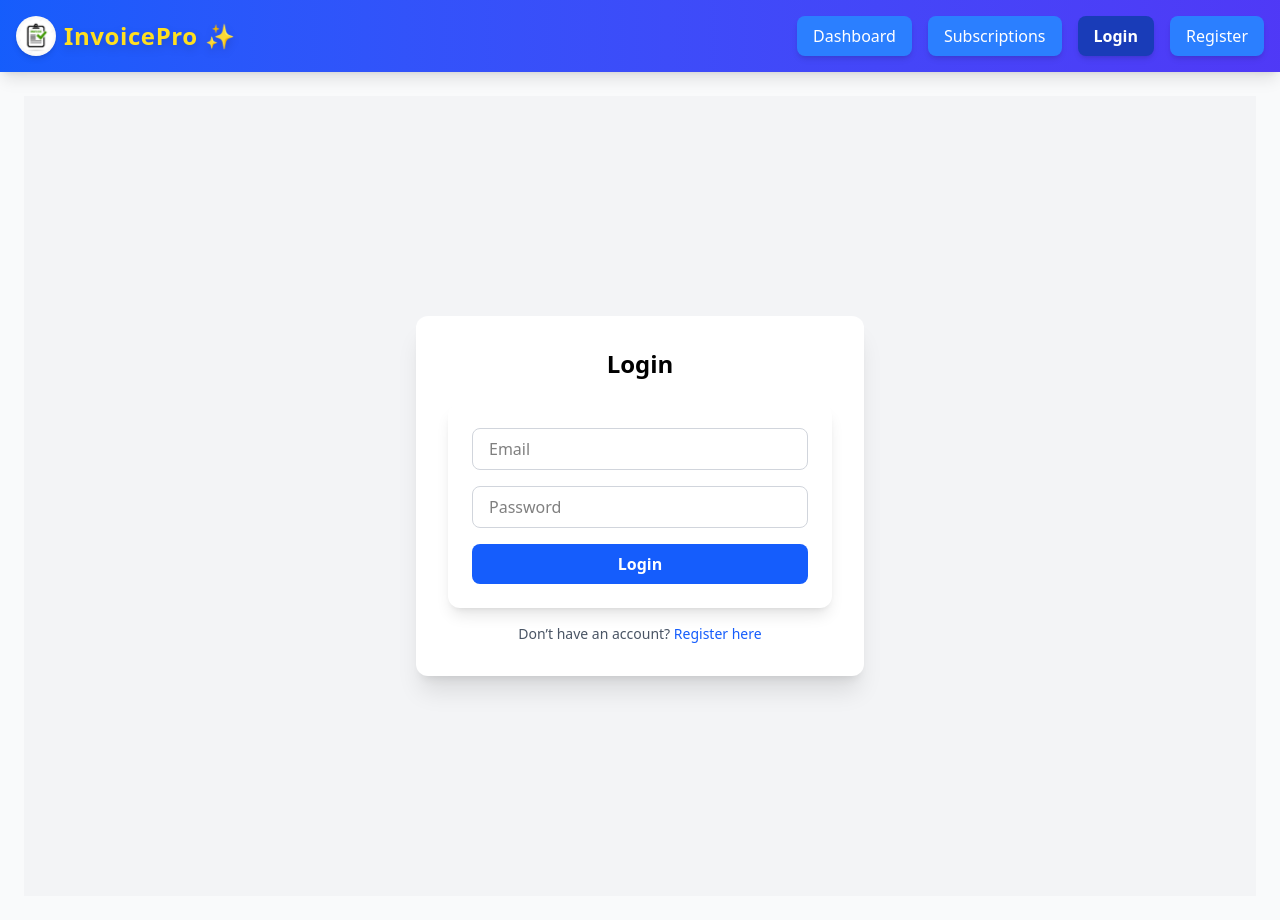
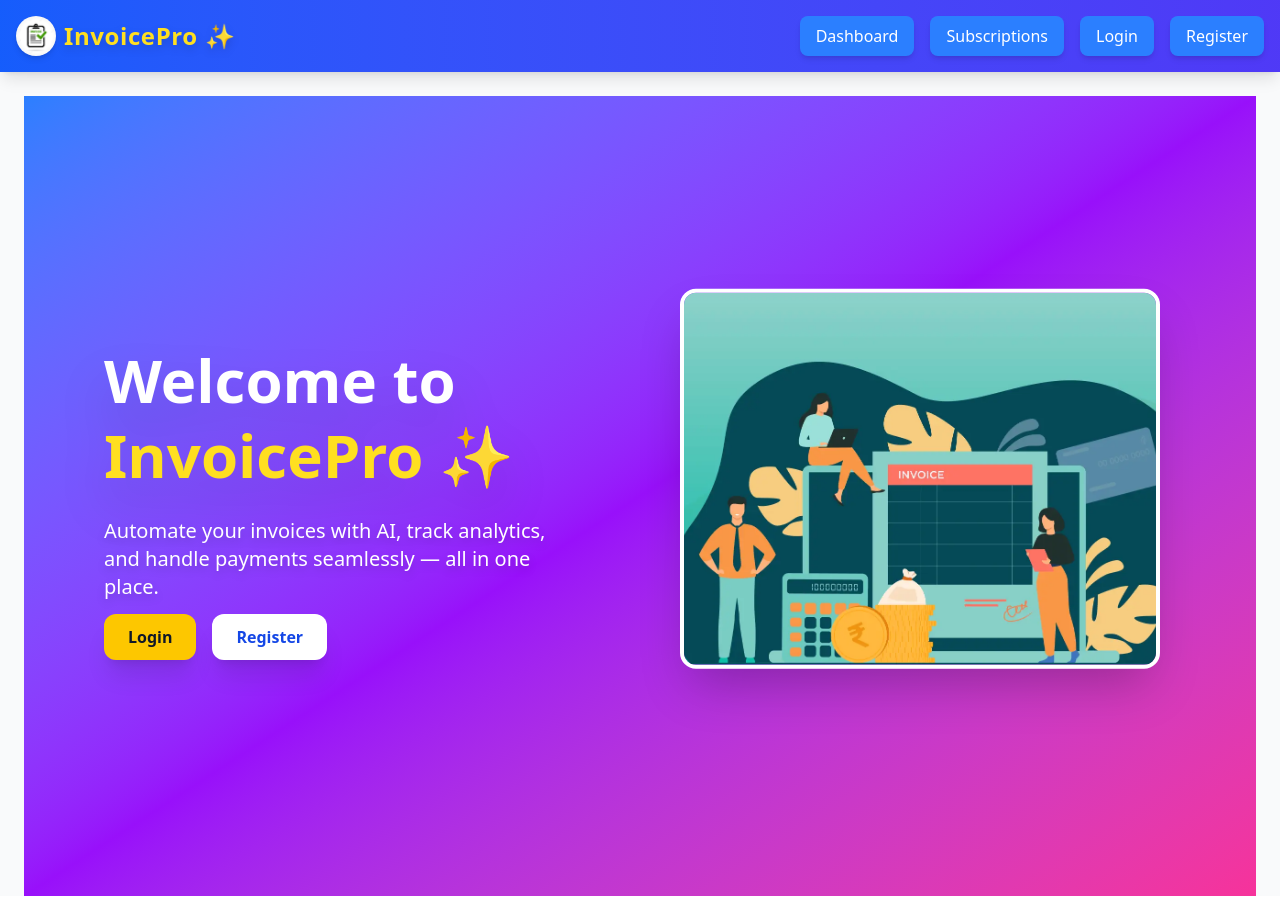
Before and after one commit to DIVYAKRISHNASATYASRI/Invoice_UI, a React (Vite) app: page / in a window 1280 px wide. Before the commit this address led to /login. After the commit the page ends 896 px from the top, so only its background shows below. Built offline with nearby package versions, Linux system fonts and the light colour scheme.

Commit message:
first commit

```diff
--- a/src/App.jsx
+++ b/src/App.jsx
@@ -5,13 +5,13 @@ import InvoiceProcessor from "./pages/InvoiceProcessor";
 import Dashboard from "./pages/Dashboard";
 import LoginPage from "./pages/LoginPage";
 import RegisterPage from "./pages/RegisterPage";
-// import PricingPage from "./pages/PricingPage";
 import Loader from "./components/UI/Loader";
 import Toast from "./components/UI/Toast";
 import SubscriptionPlans from "./components/Payments/SubscriptionPlans";
 import StripeCheckout from "./components/Payments/StripeCheckout";
 import PaymentSuccess from "./components/Payments/PaymentSuccess";
 import PaymentCancel from "./components/Payments/PaymentCancel";
+import LandingPage from "./pages/LandingPage";
 
 function ProtectedRoute({ user, children }) {
   if (!user) return <Navigate to="/login" replace />;
@@ -43,8 +43,8 @@ function App() {
   return (
     <Router>
       <div className="min-h-screen bg-gray-50 transition-colors duration-300">
-        {/* Navbar */}
-        <nav className="bg-gradient-to-r from-blue-600 to-indigo-600 text-white p-4 flex justify-between items-center shadow-lg">
+        {/* ✅ Navbar (Fixed) */}
+        <nav className="fixed top-0 left-0 w-full z-50 bg-gradient-to-r from-blue-600 to-indigo-600 text-white p-4 flex justify-between items-center shadow-lg">
           <div className="flex items-center space-x-2">
             <img src="/invoice.jpg" alt="Logo" className="w-10 h-10 rounded-full shadow-md" />
             <h1 className="font-extrabold text-2xl tracking-wide text-yellow-300 drop-shadow-lg">
@@ -108,25 +108,31 @@ function App() {
         {/* Loader */}
         {loading && <Loader size={60} />}
 
-        {/* Toast Notification */}
+        {/* Toast */}
         {toast && <Toast message={toast.message} type={toast.type} onClose={() => setToast(null)} />}
 
-        {/* Page Content */}
-        <div className="p-6">
+        {/* Routes */}
+        <div className="pt-24 px-6">
           <Routes>
+            {/* Landing Page */}
+            <Route path="/" element={<LandingPage />} />
+
+            {/* Auth Pages */}
             <Route path="/login" element={<LoginPage onAuth={handleAuth} setToast={setToast} />} />
             <Route path="/register" element={<RegisterPage onAuth={handleAuth} setToast={setToast} />} />
+
+            {/* App Pages */}
             <Route path="/dashboard" element={<ProtectedRoute user={user}><Dashboard /></ProtectedRoute>} />
-            {/* <Route path="/pricing" element={<PricingPage />} /> */}
             <Route path="/process" element={<ProtectedRoute user={user}><InvoiceProcessor setLoading={setLoading} setToast={setToast} /></ProtectedRoute>} />
 
-            {/* Payment Routes */}
+            {/* Payments */}
             <Route path="/subscriptions" element={<ProtectedRoute user={user}><SubscriptionPlans /></ProtectedRoute>} />
             <Route path="/checkout/:planId" element={<ProtectedRoute user={user}><StripeCheckout /></ProtectedRoute>} />
             <Route path="/success" element={<PaymentSuccess />} />
             <Route path="/cancel" element={<PaymentCancel />} />
 
-            <Route path="*" element={<Navigate to="/login" replace />} />
+            {/* Default */}
+            <Route path="*" element={<Navigate to="/" replace />} />
           </Routes>
         </div>
       </div>
--- /dev/null
+++ b/src/pages/LandingPage.jsx
@@ -0,0 +1,65 @@
+import React from "react";
+import { Link, Navigate } from "react-router-dom";
+import { motion } from "framer-motion";
+
+export default function LandingPage() {
+  const storedUser = localStorage.getItem("user");
+
+  // Redirect logged-in users
+  if (storedUser) {
+    return <Navigate to="/dashboard" replace />;
+  }
+
+  return (
+    <div className="relative w-full h-screen flex flex-col bg-gradient-to-br from-blue-500 via-purple-600 to-pink-500 overflow-hidden">
+      {/* Hero Section */}
+      <div className="flex flex-1 items-center justify-center px-6 lg:px-20">
+        <div className="grid grid-cols-1 md:grid-cols-2 gap-12 items-center w-full">
+          {/* Left - Text */}
+          <div className="text-white space-y-6">
+            <h1 className="text-5xl md:text-6xl font-extrabold leading-tight drop-shadow-2xl">
+              Welcome to <span className="text-yellow-300">InvoicePro ✨</span>
+            </h1>
+            <p className="text-lg md:text-xl max-w-md drop-shadow-lg">
+              Automate your invoices with AI, track analytics, and handle
+              payments seamlessly — all in one place.
+            </p>
+            <div className="space-x-4">
+              <Link
+                to="/login"
+                className="px-6 py-3 bg-yellow-400 text-gray-900 font-bold rounded-xl shadow-xl hover:bg-yellow-300 transition transform hover:scale-105"
+              >
+                Login
+              </Link>
+              <Link
+                to="/register"
+                className="px-6 py-3 bg-white text-blue-700 font-bold rounded-xl shadow-xl hover:bg-gray-100 transition transform hover:scale-105"
+              >
+                Register
+              </Link>
+            </div>
+          </div>
+
+          {/* Right - Floating 3D Image */}
+          <motion.div
+            className="flex justify-center"
+            animate={{ y: [0, -20, 0] }}
+            transition={{ duration: 4, repeat: Infinity, ease: "easeInOut" }}
+          >
+            <motion.img
+              src="/invoice_process.webp" // keep your image in public folder
+              alt="Welcome Illustration"
+              className="w-[480px] h-[380px] object-cover rounded-2xl shadow-2xl border-4 border-white"
+              whileHover={{ rotateY: 15, rotateX: 5, scale: 1.05 }}
+              transition={{ type: "spring", stiffness: 80 }}
+              style={{
+                transformStyle: "preserve-3d",
+                perspective: "1200px",
+              }}
+            />
+          </motion.div>
+        </div>
+      </div>
+    </div>
+  );
+}
```
Also changed, not shown: public/invoice_process.webp (added).
